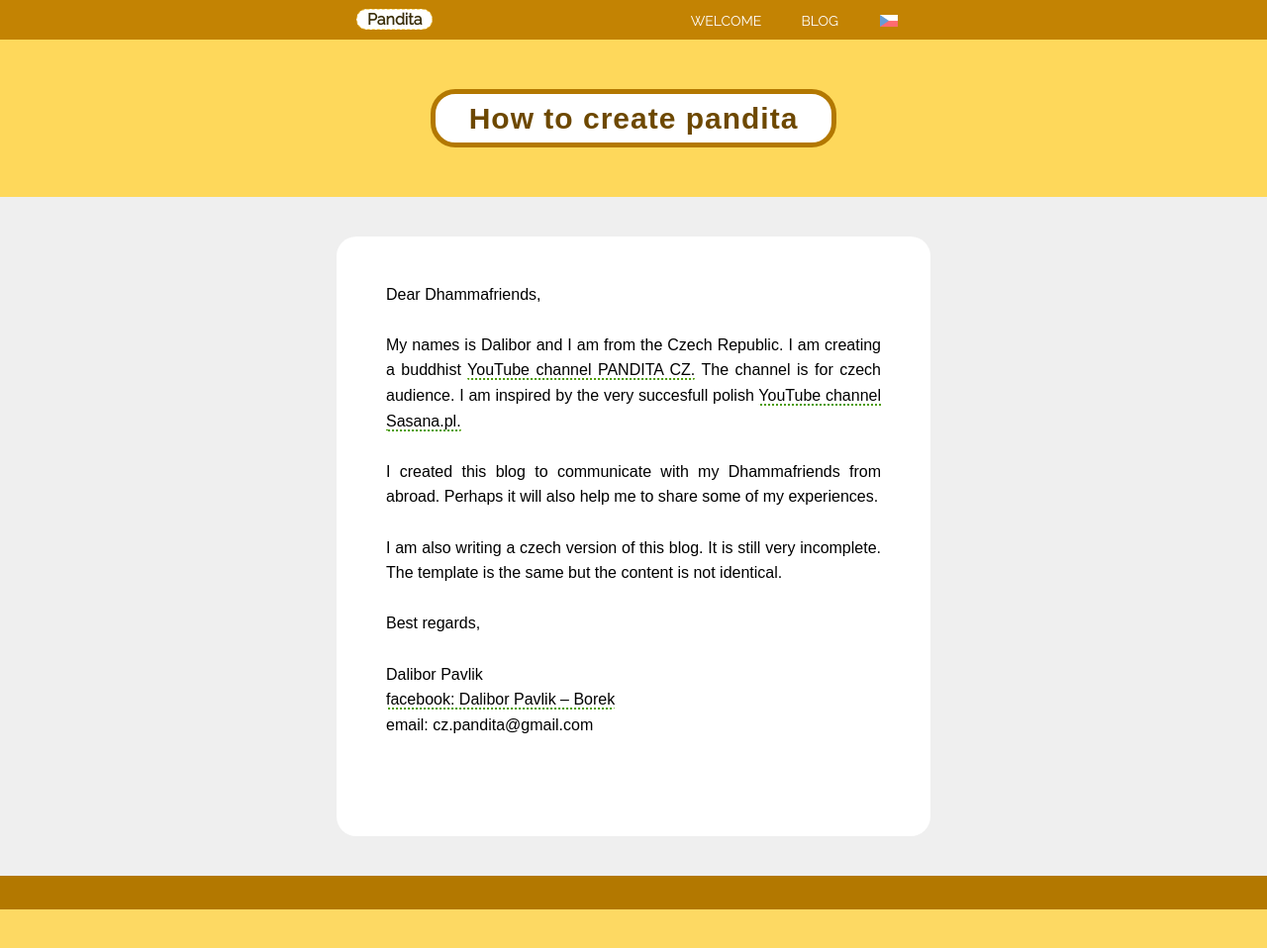
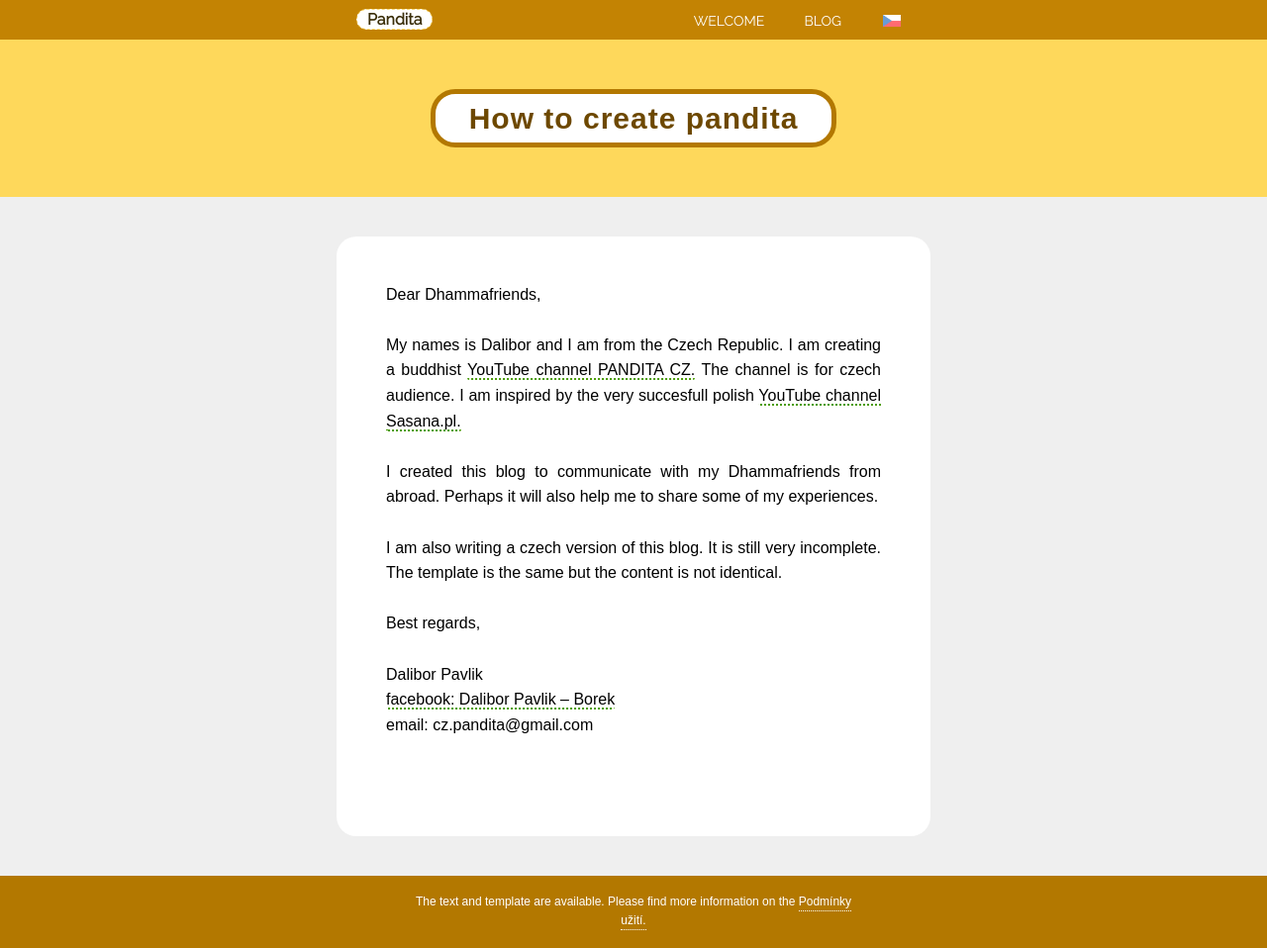
Before and after one commit to Borek78/how-to-create-pandita, a Jekyll site: the page built from index.md, in a window 1280 px wide and 958 px high. Shown: the whole window at 99% size. Built offline with Jekyll 4.4.1, drawn with Linux system fonts in a browser that asks for light colours.

Commit message:
vlajka pomoci javascriptu, predelam na pomoci background position, tohle bych musel chvili koumat

```diff
--- a/_includes/footer.html
+++ b/_includes/footer.html
@@ -1,3 +1,6 @@
 <footer>
-  <div id="div-pata"></div>
+  <div id="div-pata">
+    The text and template are available. Please find more information on the
+    <a id="podminky-uziti" href="../podminky-uziti.html">Podmínky užití.</a>
+  </div>
 </footer>
--- a/_includes/header.html
+++ b/_includes/header.html
@@ -2,7 +2,7 @@
   <section id="menu" class="menu-is-visible">
 
     <nav id="inside-menu">
-      <a class="menu-item flag" href="https://borek78.github.io/jak-tvorit-panditu/"></a>
+      <a class="menu-item czech-flag-less-bright" href="https://borek78.github.io/jak-tvorit-panditu/"></a>
       <a class="menu-item" href="blog.html">BLOG</a>
       <a class="menu-item" href="index.html">WELCOME</a>
 
--- a/css/pages-style.css
+++ b/css/pages-style.css
@@ -8,37 +8,38 @@
   background-repeat: no-repeat;
 }
 
-.flag:hover {
+.czech-flag {
+  background-image: url(../assets/czech-flag.png);
+  background-repeat: no-repeat;
   background-size: 24px 16px;
-  width: 24px;
+  width: 24px !important ;
   height: 16px !important ;
   border-bottom: none !important;
-  margin-left: 18px !important;
+  margin-left: 19px !important;
   margin-top: 13px;
-  margin-right: 11px !important;
+  margin-right: -13px !important;
 
-  background-image: url(../assets/czech-flag.png);
-  transition: width 0.5s, height 0.5s, background-size 0.5s, margin-left 0.5s,
-    margin-top 0.5s, margin-right 0.5s, background-image 0.5s;
+  transition: width 0.5s, height 0.5s background-size 0.5s, margin-left 0.5s,
+    margin-top 0.5s, margin-right 0.5s;
 }
 
-.flag {
+.czech-flag-less-bright {
   background-image: url(../assets/czech-flag-less-bright.png);
   background-size: 18px 12px;
   background-repeat: no-repeat;
 
-  width: 21px;
-  height: 14px !important ;
+  width: 18px;
+  height: 12px !important ;
 
   margin-top: 15px;
   padding-left: 0px !important;
   padding-right: 0px !important;
   padding-top: 0px !important;
+  margin-left: 22px !important;
 
-  border: px solid blue;
-
-  border-radius: px;
-  margin-left: 22px !important;
+  border-bottom: none;
+  transition: width 0.5s, height 0.5s background-size 0.5s, margin-left 0.5s,
+    margin-top 0.5s, margin-right 0.5s;
 }
 
 .indented-list {
--- a/js/script.js
+++ b/js/script.js
@@ -1,3 +1,27 @@
+//change and enlarge the flag on mouse over
+document
+  .querySelector(".czech-flag-less-bright")
+  .addEventListener("mouseover", changeFlag);
+
+function changeFlag() {
+  console.log("blue");
+  const x = document.querySelector(".czech-flag-less-bright");
+  x.classList.add("czech-flag");
+  x.classList.remove("czech-flag-less-bright");
+}
+
+//change and enlarge the flag on mouse over
+document
+  .querySelector(".czech-flag")
+  .addEventListener("onmouseout", changeFlagBack);
+
+function changeFlagBack() {
+  console.log("blue");
+  const x = document.querySelector(".czech-flag");
+  x.classList.add("czech-flag-less-bright");
+  x.classList.remove("czech-flag");
+}
+
 //different color for menu:hover after vertical scroll
 window.addEventListener("scroll", changeColor);
 function changeColor() {
```
Also changed, not shown: _includes/audiobook/4-nc-condition-how-to-make-an-audiobook.md (+1 -1 lines), _includes/audiobook/7-using-the-cc-licenses-how-to-make-an-audiobook.md (+1 -1 lines), _includes/audiobook/8-using-the-cc-licenses-how-to-make-an-audiobook.md (+2 -2 lines), assets/czech-flag-22.png (added).
